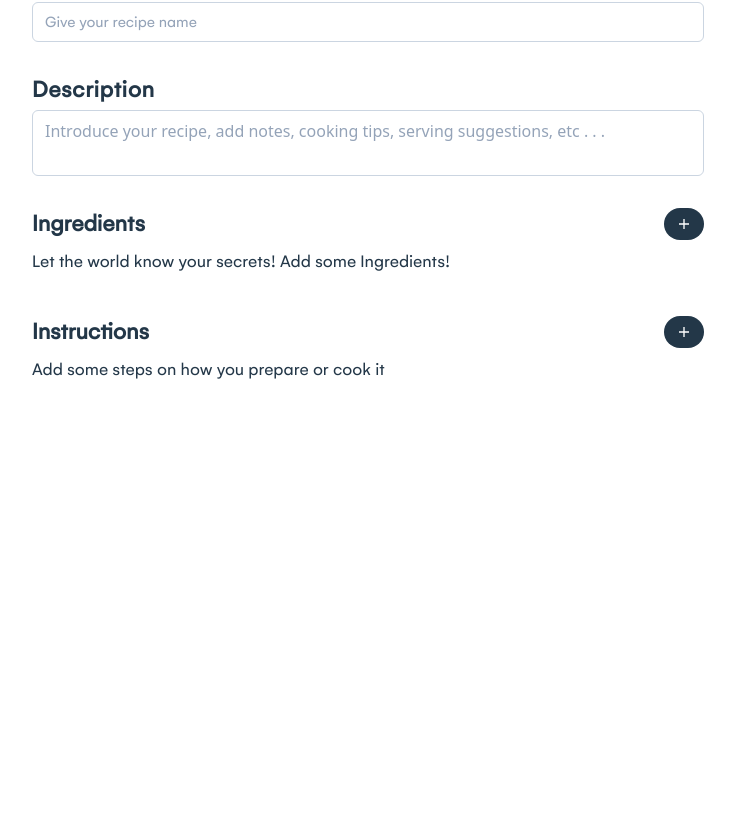
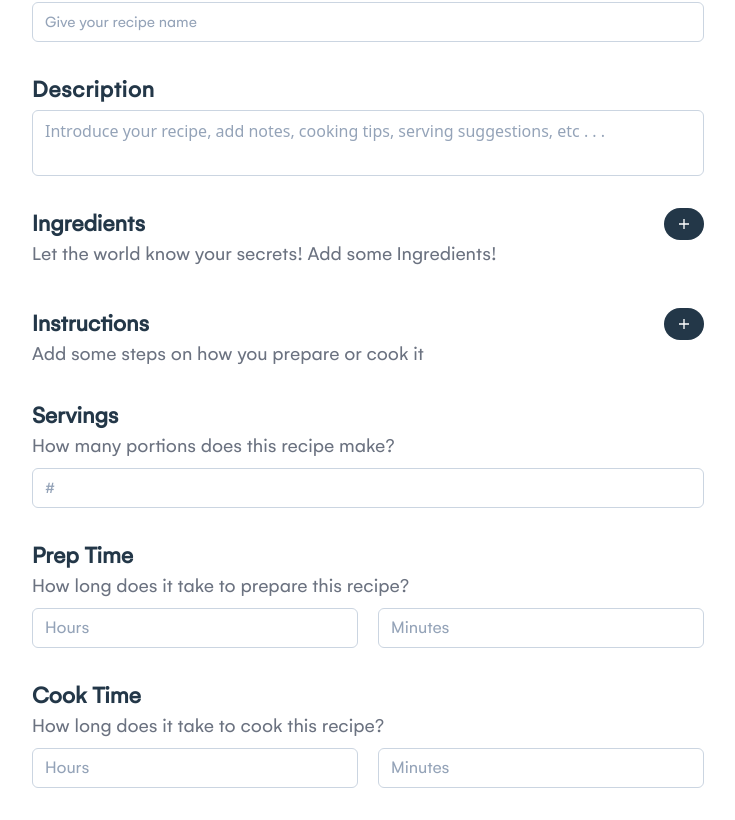
Before and after one commit to NighTzy-Godz/PlatedPal, a React (Vite) app in the folder client/: page /addRecipe in a window 1280 px wide. Shown: the part 239-1059 px from the top of the page, without its empty margins (272-1007 px from the left). Before the commit the page ends 800 px from the top, so only its background shows below. Built offline with nearby package versions, Linux system fonts and the light colour scheme.

Commit message:
Client - Added the Form and Client Side Validation for creating a recipe

```diff
--- a/client/src/assets/css/main.css
+++ b/client/src/assets/css/main.css
@@ -12,6 +12,12 @@
     font-family: Gelion_Bold;
     src: url("../font/Gelion Bold.ttf");
   }
+}
+
+input[type="number"]::-webkit-outer-spin-button,
+input[type="number"]::-webkit-inner-spin-button {
+  -webkit-appearance: none;
+  margin: 0;
 }
 
 p,
--- a/client/src/components/forms/IngredientForm.tsx
+++ b/client/src/components/forms/IngredientForm.tsx
@@ -14,6 +14,7 @@ import EditIngredientModal from "../modals/EditIngredientModal";
 import InputLabel from "./InputLabel";
 import Button from "../common/Button";
 import { IoMdAdd } from "react-icons/io";
+import { setIngredients } from "../../store/slices/recipeSlice";
 
 function IngredientForm() {
   const dispatch = useDispatch();
@@ -24,7 +25,9 @@ function IngredientForm() {
     (state: State) => state.ui.openEditIngredientModal
   );
 
-  const [ingredients, setIngredients] = useState<Ingredients[] | []>([]);
+  const ingredients = useSelector(
+    (state: State) => state.recipeSlice.ingredients
+  );
   const [toEditIngredient, setToEditIngredient] = useState<Ingredients | null>(
     null
   );
@@ -32,7 +35,8 @@ function IngredientForm() {
   const handleAddIngredient = (ingredient: Ingredients) => {
     const preIngredients = [...ingredients];
     preIngredients.push(ingredient);
-    setIngredients(preIngredients);
+    dispatch(setIngredients(preIngredients));
+
     toast.success(`Added the ingredient ${ingredient.ingredient}`);
   };
 
@@ -41,7 +45,8 @@ function IngredientForm() {
     const index = clonedArr.findIndex((item) => item.id === ingredient.id);
     if (index !== -1) {
       clonedArr.splice(index, 1);
-      setIngredients(clonedArr);
+      dispatch(setIngredients(clonedArr));
+
       toast.success(`Successfully deleted ${ingredient.ingredient}`);
     }
   };
@@ -51,8 +56,8 @@ function IngredientForm() {
 
     if (index !== -1) {
       clonedArr[index] = { ...clonedArr[index], ...ingredient };
+      dispatch(setIngredients(clonedArr));
 
-      setIngredients(clonedArr);
       toast.success(`Edited the ingredient ${ingredient.ingredient}`);
     }
   };
@@ -73,15 +78,15 @@ function IngredientForm() {
   const renderIngredients = () => {
     if (ingredients.length === 0)
       return (
-        <p className="mt-2 text-lg text-textColor">
+        <p className=" text-xl text-gray-500">
           Let the world know your secrets! Add some Ingredients!
         </p>
       );
     return ingredients.map((item) => {
       return (
-        <div key={item.id} className="mt-5 flex items-center justify-between">
+        <div key={item.id} className="mt-3 flex items-center justify-between">
           <div className="flex items-center gap-1">
-            <p className="text-textColor text-lg">
+            <p className="text-textColor text-xl">
               {" "}
               <span className="font-semibold">{item.unit} of</span>{" "}
               {item.ingredient}
@@ -128,7 +133,6 @@ function IngredientForm() {
         </div>
 
         <Button
-          // className="!text-"
           type="button"
           size="smallPill"
           variant="darkBlue"
--- a/client/src/components/forms/InstructionForm.tsx
+++ b/client/src/components/forms/InstructionForm.tsx
@@ -14,6 +14,7 @@ import EditIcon from "../icons/EditIcon";
 import DeleteIcon from "../icons/DeleteIcon";
 import { toast } from "sonner";
 import EditInstructionModal from "../modals/EditInstructionModal";
+import { setInstructions } from "../../store/slices/recipeSlice";
 
 function InstructionForm() {
   const dispatch = useDispatch();
@@ -24,7 +25,9 @@ function InstructionForm() {
     (state: State) => state.ui.openEditInstructionModal
   );
 
-  const [instructions, setInstructions] = useState<Instruction[] | []>([]);
+  const instructions = useSelector(
+    (state: State) => state.recipeSlice.instructions
+  );
   const [toEditInstruction, setToEditInstruction] =
     useState<Instruction | null>(null);
   const handleAddInstructionModalClose = () => {
@@ -38,7 +41,7 @@ function InstructionForm() {
   const handleAddInstruction = (instruction: Instruction) => {
     const instructionsArr = [...instructions];
     instructionsArr.push(instruction);
-    setInstructions(instructionsArr);
+    dispatch(setInstructions(instructionsArr));
     toast.success("Successfully Added the Instruction");
   };
 
@@ -49,7 +52,8 @@ function InstructionForm() {
 
     if (index !== -1) {
       instructionsArr.splice(index, 1);
-      setInstructions(instructionsArr);
+      dispatch(setInstructions(instructionsArr));
+
       toast.success(`Successfully removed the instruction`);
     }
   };
@@ -60,7 +64,7 @@ function InstructionForm() {
 
     if (index !== -1) {
       instructionsArr[index] = { ...instructionsArr[index], ...instruct };
-      setInstructions(instructionsArr);
+      dispatch(setInstructions(instructionsArr));
       toast.success("Successfully Edit the Instruction");
     }
   };
@@ -73,21 +77,18 @@ function InstructionForm() {
   const renderInstructions = () => {
     if (instructions.length === 0) {
       return (
-        <p className="mt-2 text-lg text-textColor">
+        <p className="text-xl text-gray-500">
           Add some steps on how you prepare or cook it
         </p>
       );
     }
     return instructions.map((item, index) => {
       return (
-        <div key={item.id} className="mt-5 flex justify-between gap-2">
-          <div className="">
-            <h3 className="text-textColor font-semibold text-lg">
+        <div key={item.id} className="mt-3  gap-2">
+          <div className="flex justify-between items-center">
+            <h3 className="text-textColor font-semibold text-xl">
               Step {index + 1}:{" "}
             </h3>
-            <p className="text-textColor text-lg">{item.instruction}</p>
-          </div>
-
             <div className="flex items-center gap-2">
               <EditIcon
                 className="w-6 h-6 text-textColor cursor-pointer"
@@ -98,6 +99,11 @@ function InstructionForm() {
                 className="w-6 h-6 text-error cursor-pointer"
                 onClick={() => deleteInstruction(item)}
               />
+            </div>
+          </div>
+
+          <div className="">
+            <p className="text-textColor text-xl">{item.instruction}</p>
           </div>
         </div>
       );
--- a/client/src/pages/recipe/AddRecipe.tsx
+++ b/client/src/pages/recipe/AddRecipe.tsx
@@ -1,6 +1,9 @@
 import React, { useState } from "react";
 import { useForm } from "react-hook-form";
-import { AddRecipeData } from "../../interfaces/recipeInterface";
+import {
+  AddRecipeData,
+  PreAddRecipeData,
+} from "../../interfaces/recipeInterface";
 
 import BackIcon from "../../components/icons/BackIcon";
 import { Link } from "react-router-dom";
@@ -12,13 +15,39 @@ import InputError from "../../components/forms/InputError";
 import TextArea from "../../components/forms/TextArea";
 import IngredientForm from "../../components/forms/IngredientForm";
 import InstructionForm from "../../components/forms/InstructionForm";
+import { useSelector } from "react-redux";
+import { State } from "../../store/store";
+import { toast } from "sonner";
 
 function AddRecipe() {
+  const ingredients = useSelector(
+    (state: State) => state.recipeSlice.ingredients
+  );
+  const instructions = useSelector(
+    (state: State) => state.recipeSlice.instructions
+  );
+
   const {
     register,
     handleSubmit,
     formState: { errors },
-  } = useForm<AddRecipeData>();
+  } = useForm<PreAddRecipeData>();
+
+  const handleAddRecipeSubmit = (data: PreAddRecipeData) => {
+    if (ingredients.length === 0)
+      return toast.error("Ingredients cannot be empty");
+    if (instructions.length === 0) {
+      return toast.error("Instructions cannot be empty");
+    }
+
+    const reqBody: AddRecipeData = {
+      ...data,
+      instructions,
+      ingredients,
+    };
+
+    console.log(reqBody);
+  };
 
   return (
     <div className="w-full pt-10">
@@ -26,7 +55,7 @@ function AddRecipe() {
         <form
           method="post"
           className="w-full"
-          onSubmit={handleSubmit(() => {})}
+          onSubmit={handleSubmit(handleAddRecipeSubmit)}
         >
           <div className="flex justify-between items-center mb-10">
             <div className="flex gap-3 items-center">
@@ -95,6 +124,103 @@ function AddRecipe() {
           <div className="mb-8">
             <InstructionForm />
           </div>
+
+          <div className="mb-8">
+            <FormInputsContainer>
+              <InputLabel className="text-2xl">Servings</InputLabel>
+              <p className="text-xl mb-2 text-gray-500">
+                How many portions does this recipe make?
+              </p>
+              <Input
+                type="number"
+                placeholder="#"
+                {...register("servings", {
+                  required: "Recipe Servings is a requried field",
+                })}
+              />
+              {errors.servings && (
+                <InputError errMsg={errors.servings.message} />
+              )}
+            </FormInputsContainer>
+          </div>
+
+          <div className="mb-8">
+            <FormInputsContainer>
+              <InputLabel className="text-2xl">Prep Time</InputLabel>
+              <p className="text-xl mb-2 text-gray-500">
+                How long does it take to prepare this recipe?
+              </p>
+
+              <div className="flex gap-5">
+                <FormInputsContainer>
+                  <Input
+                    className="placeholder:text-lg "
+                    type="number"
+                    placeholder="Hours"
+                    {...register("prepTime.hours", {
+                      required: "Prep Time on hours is a required field",
+                    })}
+                  />
+                  {errors.prepTime?.hours && (
+                    <InputError errMsg={errors.prepTime.hours.message} />
+                  )}
+                </FormInputsContainer>
+
+                <FormInputsContainer>
+                  <Input
+                    className="placeholder:text-lg "
+                    type="number"
+                    placeholder="Minutes"
+                    {...register("prepTime.min", {
+                      required: "Prep Time on minutes is a required field",
+                    })}
+                  />
+                  {errors.prepTime?.min && (
+                    <InputError errMsg={errors.prepTime.min.message} />
+                  )}
+                </FormInputsContainer>
+              </div>
+            </FormInputsContainer>
+          </div>
+
+          <div className="mb-8">
+            <FormInputsContainer>
+              <InputLabel className="text-2xl">Cook Time</InputLabel>
+              <p className="text-xl mb-2 text-gray-500">
+                How long does it take to cook this recipe?
+              </p>
+
+              <div className="flex gap-5">
+                <FormInputsContainer>
+                  <Input
+                    className="placeholder:text-lg "
+                    type="number"
+                    placeholder="Hours"
+                    {...register("cookTime.hours", {
+                      required: "Cooking Time on hours is a required field",
+                    })}
+                  />
+                  {errors.cookTime?.hours && (
+                    <InputError errMsg={errors.cookTime.hours.message} />
+                  )}
+                </FormInputsContainer>
+
+                <FormInputsContainer>
+                  <Input
+                    className="placeholder:text-lg "
+                    type="number"
+                    placeholder="Minutes"
+                    {...register("cookTime.min", {
+                      required: "Cooking Time on minutes is a required field",
+                    })}
+                  />{" "}
+                  {errors.cookTime?.min && (
+                    <InputError errMsg={errors.cookTime.min.message} />
+                  )}
+                </FormInputsContainer>
+              </div>
+            </FormInputsContainer>
+          </div>
         </form>
       </div>
     </div>
--- a/client/src/store/reducers/reducer.ts
+++ b/client/src/store/reducers/reducer.ts
@@ -2,10 +2,12 @@ import { Action, combineReducers } from "@reduxjs/toolkit";
 import uiReducer from "../slices/uiSlice";
 import { userApi } from "../apis/userApi";
 import authReducer from "../slices/authSlice";
+import recipeReducer from "../slices/recipeSlice";
 
 const appReducer = combineReducers({
   ui: uiReducer,
   auth: authReducer,
+  recipeSlice: recipeReducer,
   [userApi.reducerPath]: userApi.reducer,
 });
 
--- /dev/null
+++ b/client/src/store/slices/recipeSlice.ts
@@ -0,0 +1,29 @@
+import { createSlice, PayloadAction } from "@reduxjs/toolkit";
+import { Ingredients, Instruction } from "../../interfaces/recipeInterface";
+
+export interface RecipeState {
+  ingredients: Ingredients[] | [];
+  instructions: Instruction[] | [];
+}
+
+const initialState: RecipeState = {
+  ingredients: [],
+  instructions: [],
+};
+const slice = createSlice({
+  name: "recipeSlice",
+  initialState: initialState,
+  reducers: {
+    setIngredients: (recipe, action: PayloadAction<Ingredients[]>) => {
+      recipe.ingredients = action.payload;
+    },
+
+    setInstructions: (recipe, action: PayloadAction<Instruction[]>) => {
+      recipe.instructions = action.payload;
+    },
+  },
+});
+
+export const { setIngredients, setInstructions } = slice.actions;
+
+export default slice.reducer;
--- a/client/src/store/slices/uiSlice.ts
+++ b/client/src/store/slices/uiSlice.ts
@@ -21,7 +21,7 @@ const initialState: UIState = {
 };
 
 const slice = createSlice({
-  name: "auth",
+  name: "ui",
   initialState,
 
   reducers: {
```
Also changed, not shown: client/src/interfaces/recipeInterface.ts (+9 -0 lines). Lines whose indentation alone changed are shown as unchanged.
